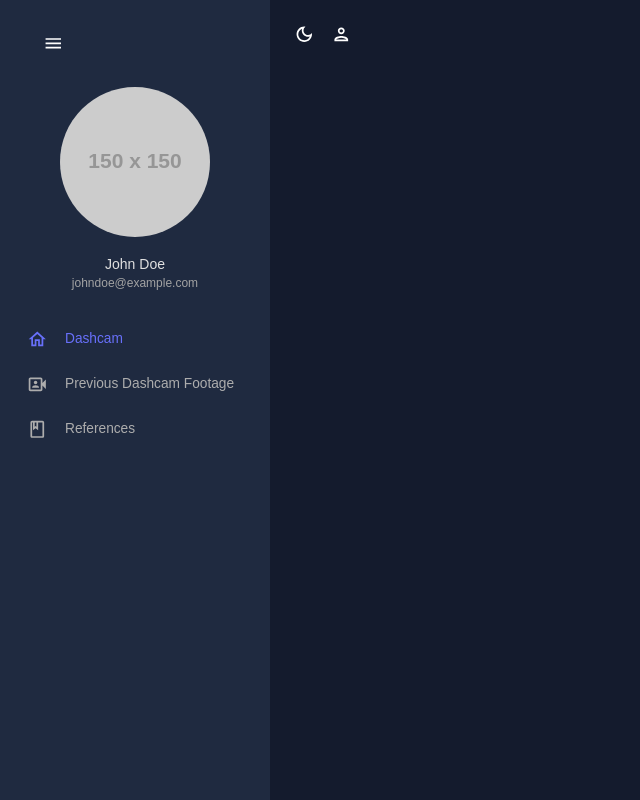
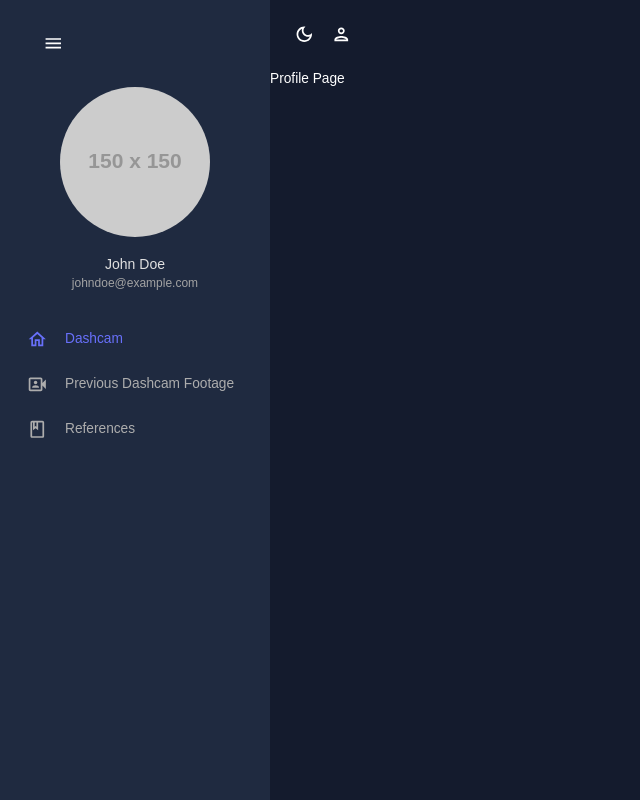
Before and after one commit to Phantom65536/hack-the-six-24, a React (Create React App) app in the folder webapp/: page /profile in a window 1280 px wide. Shown: the whole page, without its empty margins (0-640 px from the left). Built offline with nearby package versions, Linux system fonts and the light colour scheme; no server answers.

Commit message:
feat: added components for authentification.

```diff
--- a/webapp/src/App.js
+++ b/webapp/src/App.js
@@ -4,6 +4,8 @@ import Topbar from "./scenes/global/Topbar";
 import Sidebar from "./scenes/global/Sidebar";
 import Dashcam from "./scenes/dashboard/index";
 import Footage from "./scenes/footage/Footage"
+import Login from "./scenes/profile/Login"
+import Profile from "./scenes/profile/Profile"
 import References from "./scenes/static/References"
 import { CssBaseline, ThemeProvider } from "@mui/material";
 import { ColorModeContext, useMode } from "./theme";
@@ -24,6 +26,8 @@ function App() {
               <Route path="/" element={<Dashcam />} />
               <Route path="/footage" element={<Footage />} />
               <Route path="/references" element={<References />} />
+              <Route path="/login" element={<Login />} />
+              <Route path="/profile" element={<Profile />} />
             </Routes>
           </main>
         </div>
--- /dev/null
+++ b/webapp/src/scenes/profile/Login.jsx
@@ -0,0 +1,11 @@
+import React from 'react'
+
+const Login = () => {
+  return (
+    <div>
+      Login Page
+    </div>
+  )
+}
+
+export default Login
--- /dev/null
+++ b/webapp/src/scenes/profile/Profile.jsx
@@ -0,0 +1,14 @@
+import React from 'react'
+
+const Profile = () => {
+
+    // Use OAuth2.
+
+  return (
+    <div>
+      Profile Page
+    </div>
+  )
+}
+
+export default Profile
```
